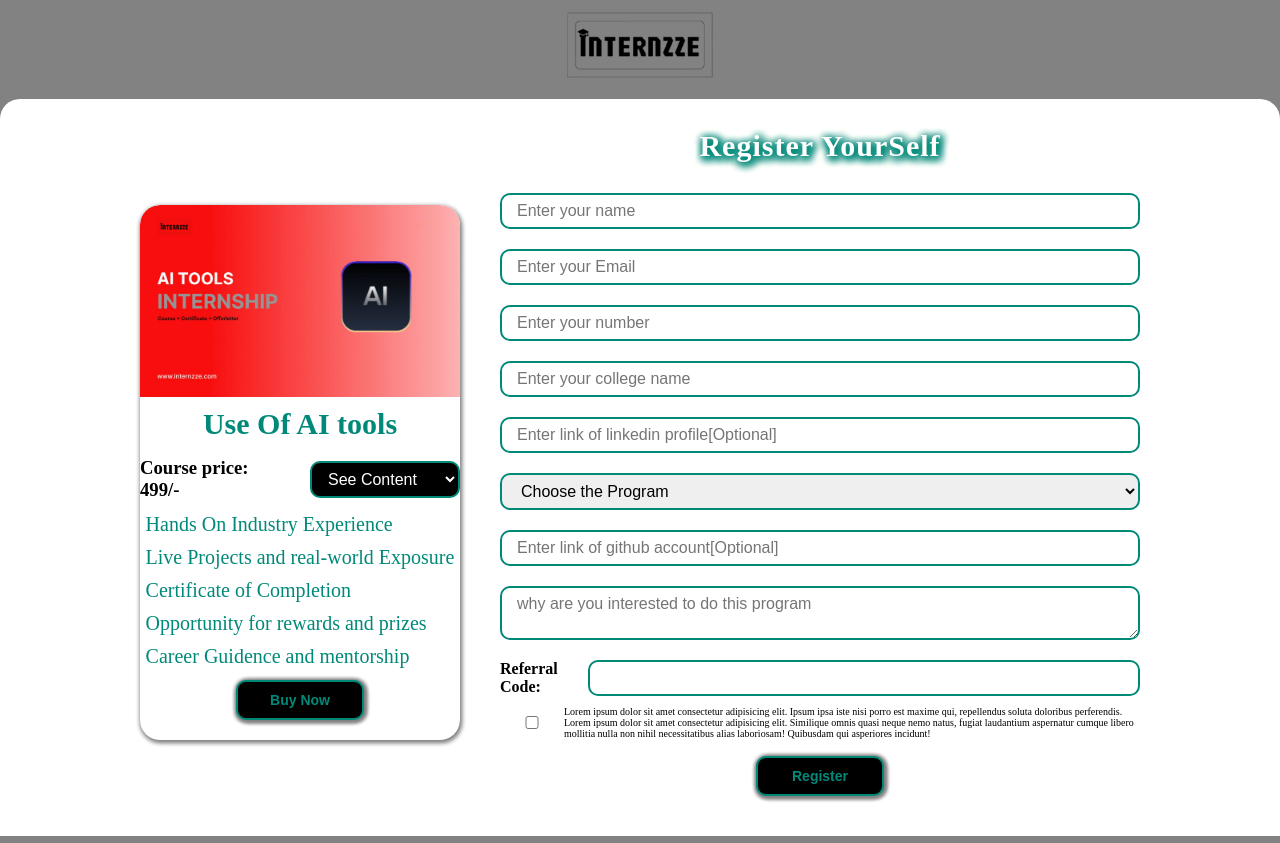
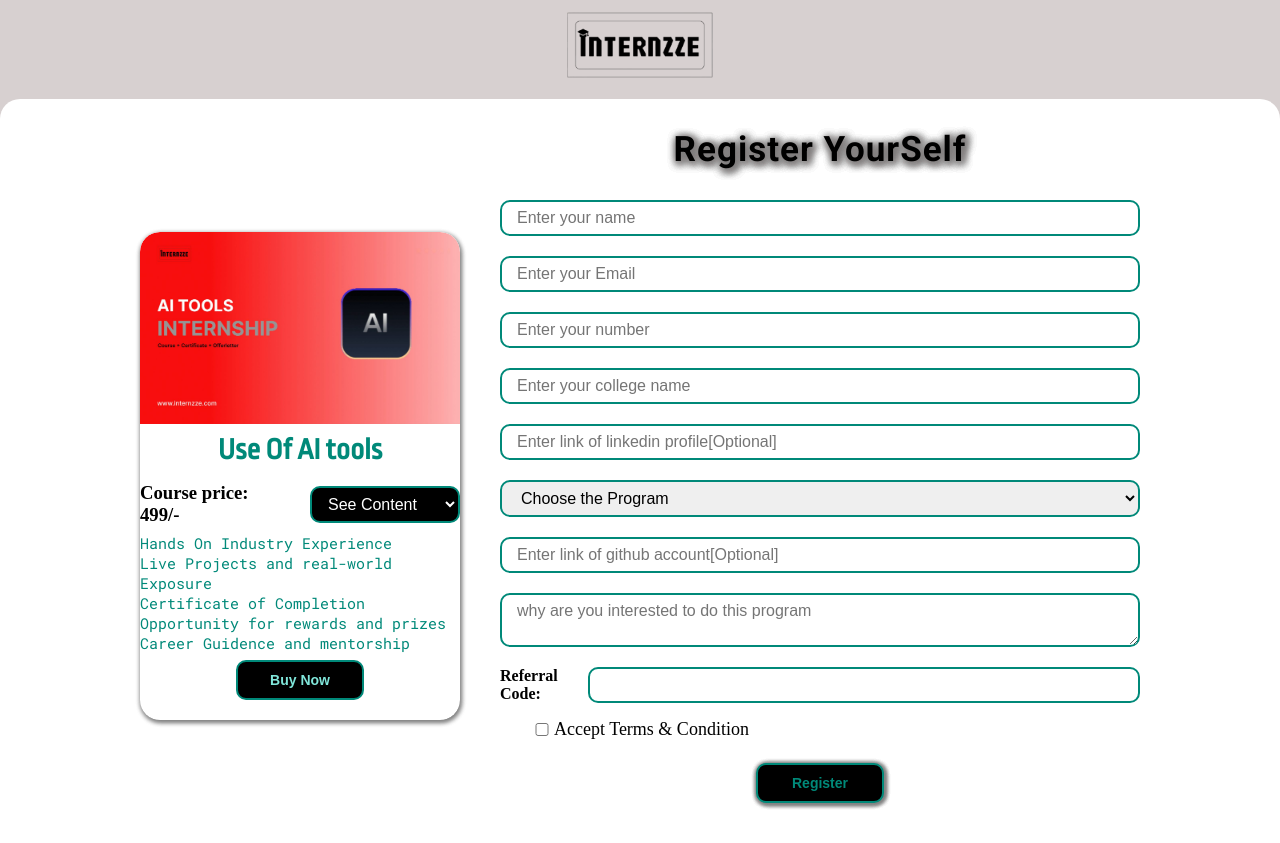
Before and after one commit to waghajay/internzze, a plain HTML site: page AItool.html in a window 1280 px wide. Drawn offline with nearby package versions, Linux system fonts and the light colour scheme.

Commit message:
Some changes in Frontend Side

```diff
--- a/AItool.html
+++ b/AItool.html
@@ -72,7 +72,7 @@
 
                 <div class="termsHolder">
                     <input type="checkbox" name="term1" id="term1">
-                    <label for="tem1">Lorem ipsum dolor sit amet consectetur adipisicing elit. Ipsum ipsa iste nisi porro est maxime qui, repellendus soluta doloribus perferendis. Lorem ipsum dolor sit amet consectetur adipisicing elit. Similique omnis quasi neque nemo natus, fugiat laudantium aspernatur cumque libero mollitia nulla non nihil necessitatibus alias laboriosam! Quibusdam qui asperiores incidunt!</label>
+                    <label for="tem1">Accept Terms & Condition</label>
                 </div>
 
                 <button type="submit">Register</button>
@@ -104,7 +104,7 @@
         }
 
         // Create Order
-        const response = await fetch("http://localhost:3000/create-order", {
+        const response = await fetch("https://internzze.eatzzepro.com/api/create-order", {
             method: "POST",
             headers: { "Content-Type": "application/json" },
             body: JSON.stringify({ amount: price * 100 })
@@ -135,7 +135,7 @@
                 contact: document.getElementById("number").value
             },
             handler: async function (response) {
-                const verifyResponse = await fetch("http://localhost:3000/verify-payment", {
+                const verifyResponse = await fetch("https://internzze.eatzzepro.com/api/verify-payment", {
                     method: "POST",
                     headers: { "Content-Type": "application/json" },
                     body: JSON.stringify(response),
--- a/css/Home.css
+++ b/css/Home.css
@@ -1,10 +1,11 @@
+@import url('https://fonts.googleapis.com/css2?family=Roboto+Mono:ital,wght@0,100..700;1,100..700&family=Roboto:ital,wght@0,100..900;1,100..900&family=Ropa+Sans:ital@0;1&display=swap');
 *{
     padding: 0;
     margin: 0;
     box-sizing: border-box;
 }
 body{
-    background-color: #828282;
+    background-color: #d7d0d0;
 }
 
 #navbar{
@@ -16,6 +17,9 @@ body{
     padding: 10px 30px;
     flex-direction: column;
     margin-bottom: 30px;
+}
+.animate__flash{
+    font-family: "Roboto", serif;
 }
 #navbar img{
     width: 150px;
@@ -48,6 +52,7 @@ body{
     border-top-right-radius: 20px;
 }
 #CourseCardsContainer h1{
+    font-family: "Roboto", serif;
     text-align: center;
     font-size: 40px;
     color: black;
@@ -89,6 +94,7 @@ body{
     border-top-right-radius: 20px;
 }
 .CardContainer h2{
+    font-family: "Ropa Sans", serif;
     text-align: center;
     color: #008979;
     font-size: 30px;
@@ -96,9 +102,10 @@ body{
     margin-bottom: 10px;
 }
 .CardContainer ul{
-    font-size: 20px;
+    font-size: 15px;
 }
 .CardContainer ul li{
+    font-family: "Roboto Mono", serif;
     padding: 5px;
     color: #008979;
 }
@@ -107,17 +114,17 @@ body{
     height: auto;
     margin-top: 7px;
     padding: 10px 25px;
-    font-size: 14px;
+    font-size: 16px;
     font-weight: bold;
     background-color: black;
-    color: #008979;
+    color: #80e6da;
     outline: none;
     border: 2px solid #008979;
     border-radius: 10px;
     margin-bottom: 20px;
     /* box-shadow: 1px 1px 5px #828282 , 1px 1px 5px #828282 ,
     1px 1px 5px #828282 , 1px 1px 5px #828282, 1px 1px 5px #828282; */
-    box-shadow: 1px 1px 5px #828282 , 1px 1px 5px #828282;
+    /* box-shadow: 1px 1px 5px #828282 , 1px 1px 5px #828282; */
     transition: .5s ease all;
     text-decoration: none;
     text-align: center;
@@ -150,6 +157,7 @@ body{
 
 }
 #Certificates #completionCertificate h2{
+    font-family: "Roboto", serif;
     font-size: 30px;
     margin-bottom: 20px;
     text-align: center;
@@ -163,7 +171,8 @@ body{
   box-shadow: 2px 5px 16px #828282;
 }
 #Certificates #completionCertificate p{
-    width: 70%;
+    font-family: "Roboto", serif;
+    width: 90%;
     height: auto;
     margin-top: 20px;
     font-size: 14px;
@@ -178,12 +187,14 @@ body{
     flex-direction: column;
 }
 #offerLetter h2{
+    font-family: "Roboto", serif;
     font-size: 30px;
     margin-bottom: 20px;
     text-align: center;
 }
 #offerLetter p{
-    width: 70%;
+    font-family: "Roboto", serif;
+    width: 90%;
     height: auto;
     margin-top: 20px;
     font-size: 14px;
@@ -222,6 +233,7 @@ body{
 }
 
 #ContactInfo{
+    font-family: "Roboto", serif;
     width: auto;
     height: auto;
     display: grid;
@@ -242,6 +254,8 @@ body{
     margin-bottom: 5px;
 }
 
+
+
 #someAddInfo{
     width: 40%;
     height: auto;
@@ -249,6 +263,7 @@ body{
     place-items: center;
 }
 #someAddInfo h1{
+    font-family: "Roboto", serif;
     font-size: 28px;
     text-align: center;
     margin-bottom: 10px;
@@ -274,15 +289,26 @@ footer{
     width: 30%;
     height: auto;
     display: flex;
+    flex-direction: column;
     justify-content: center;
     align-items: center;
     gap: 3px;
 }
+
+.footerInfoContainer-flex{
+    padding-top: 10px;
+    display: flex;
+    align-items: center;
+    gap: 10px;
+    flex-direction: row;
+}
+
 #footerInfoContainer p{
+    font-family: "Roboto", serif;
     font-size: 20px;
     font-weight: bold;
     /* background-image: linear-gradient(black, #008979); */
-    background-color: white;
+    background-color: black;
     color: transparent;
     background-clip: text;
 }
--- a/css/selectProgram.css
+++ b/css/selectProgram.css
@@ -1,10 +1,11 @@
+@import url('https://fonts.googleapis.com/css2?family=Roboto+Mono:ital,wght@0,100..700;1,100..700&family=Roboto:ital,wght@0,100..900;1,100..900&family=Ropa+Sans:ital@0;1&display=swap');
 *{
     padding: 0;
     margin: 0;
     box-sizing: border-box;
 }
 body{
-    background-color: #828282;
+    background-color: #d7d0d0;
     /* background-color: black; */
 }
 #navbar{
@@ -16,7 +17,7 @@ body{
     padding: 10px 30px;
     flex-direction: column;
     /* margin-bottom: 30px; */
-    background-color: #828282;
+    background-color: #d7d0d0;
 }
 #navbar img{
     width: 150px;
@@ -62,6 +63,7 @@ body{
     border-top-right-radius: 20px;
 }
 #CardHolder h2{
+    font-family: "Ropa Sans", serif;
     text-align: center;
     color: #008979;
     font-size: 30px;
@@ -69,10 +71,10 @@ body{
     margin-bottom: 10px;
 }
 #CardHolder ul{
-    font-size: 20px;
+    font-size: 15px;
 }
 #CardHolder ul li{
-    padding: 5px;
+    font-family: "Roboto Mono", serif;
     color: #008979;
 }
 #CardHolder button{
@@ -83,13 +85,13 @@ body{
     font-size: 14px;
     font-weight: bold;
     background-color: black;
-    color: #008979;
+    color: #80e6da;
     outline: none;
     border: 2px solid #008979;
     border-radius: 10px;
     margin-bottom: 20px;
-    box-shadow: 1px 1px 5px #828282 , 1px 1px 5px #828282 ,
-    1px 1px 5px #828282 , 1px 1px 5px #828282, 1px 1px 5px #828282;
+    /* box-shadow: 1px 1px 5px #828282 , 1px 1px 5px #828282 ,
+    1px 1px 5px #828282 , 1px 1px 5px #828282, 1px 1px 5px #828282; */
     transition: .5s ease all;
     text-decoration: none;
 }
@@ -127,12 +129,13 @@ body{
     place-items: center;
 }
 #FormContainer h1{
-    font-size: 30px;
+    font-family: "Roboto", serif;
+    font-size: 35px;
     text-align: center;
-    color: white;
+    color: black;
     margin-bottom: 20px;
-    text-shadow: 2px 2px 8px #008979 , 2px 2px 8px #008979 ,
-    2px 2px 8px #008979 , 2px 2px 8px #008979 , 2px 2px 8px #008979;
+    text-shadow: 2px 2px 8px #7f7c7c , 2px 2px 8px #7f7c7c ,
+    2px 2px 8px #7f7c7c , 2px 2px 8px #7f7c7c , 2px 2px 8px #7f7c7c;
     letter-spacing: 1px;
 }
 #FormContainer form{
@@ -183,16 +186,17 @@ body{
     display: flex;
     align-items: center;
     justify-content: center;
-    font-size: 10px;
+    font-size: 20px;
     margin-bottom: 10px;
 }
 #FormContainer form .termsHolder input{
     width: 10%;
 }
 #FormContainer form .termsHolder label{
+    margin-left: -20px;
     width: 90%;
     height: auto;
-    font-size: 10px;
+    font-size: 18px;
 }
 
 #refferHolder{
--- a/script.js
+++ b/script.js
@@ -17,7 +17,7 @@ document.addEventListener("DOMContentLoaded", function () {
 
 
         try {
-            const response = await fetch("http://localhost:3000/register", {
+            const response = await fetch("https://internzze.eatzzepro.com/api/register", {
                 method: "POST",
                 headers: {
                     "Content-Type": "application/json",
--- a/startupscript.js
+++ b/startupscript.js
@@ -16,7 +16,7 @@ document.addEventListener("DOMContentLoaded", function () {
         const priceElement = document.getElementById("price");
 
         try {
-            const response = await fetch("http://localhost:3000/StartupRegister", {
+            const response = await fetch("https://internzze.eatzzepro.com/api/StartupRegister", {
                 method: "POST",
                 headers: {
                     "Content-Type": "application/json",
```
Also changed, not shown: DataAnalytics.html (+3 -3 lines), index.html (+10 -5 lines), startup.html (+3 -3 lines), webDevProgram.html (+3 -3 lines).
